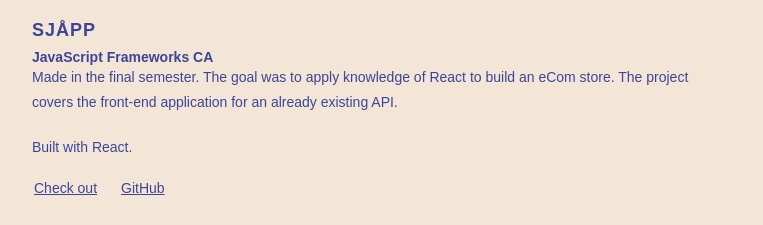
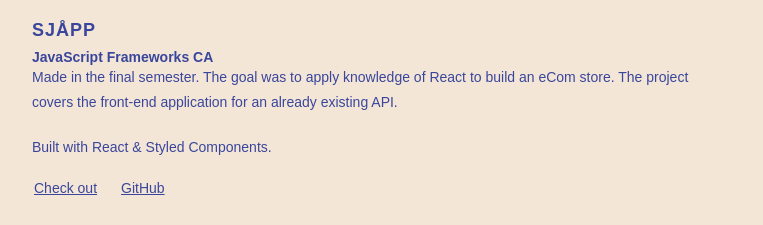
Before and after one commit to mathildeew/mathildeelinor-react, a React (Vite) app: page /portfolio in a window 1280 px wide. Shown: the part 1504-1729 px from the top of the page, without its empty margins (258-1021 px from the left). Built offline with nearby package versions, Linux system fonts and the light colour scheme; a web font is replaced by a local one.

Commit message:
updated readme

```diff
--- a/src/js/projects.js
+++ b/src/js/projects.js
@@ -14,7 +14,7 @@
     title: "JavaScript Frameworks CA",
     description:
       "Made in the final semester. The goal was to apply knowledge of React to build an eCom store. The project covers the front-end application for an already existing API.",
-    languages: "Built with React.",
+    languages: "Built with React & Styled Components.",
     image: "../../public/projects/sjaapp.png",
     github: "https://github.com/mathildeew/js-frameworks-ca",
     link: "https://sjaapp.netlify.app/",
```
Also changed, not shown: 1 other file (tests, documents, lock files or other folders).
